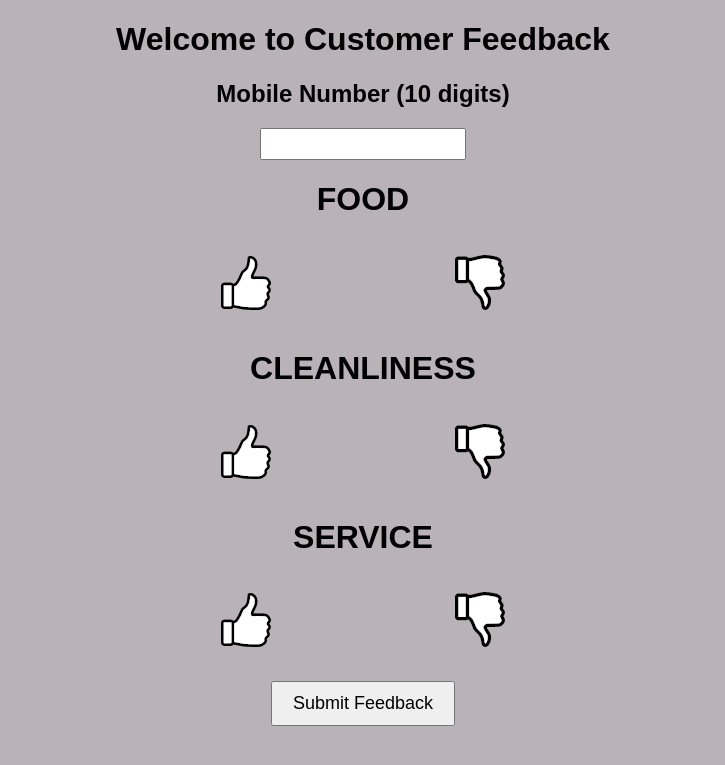
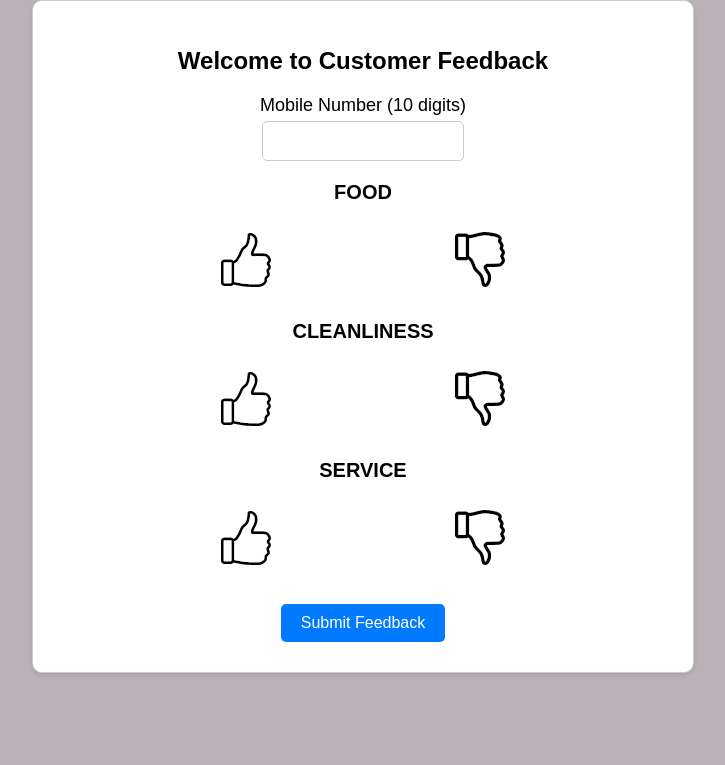
Before and after one commit to parthmpatel1110/kiosk_application, a Flask app: page / in a window 1280 px wide. Shown: the top 765 px of the page, without its empty margins (277-1002 px from the left). Run offline with Flask 3, Linux system fonts and the light colour scheme.

Commit message:
styling done

```diff
--- a/templates/index.html
+++ b/templates/index.html
@@ -30,7 +30,7 @@
         /* Add styles to the selected radio label */
         .radio-label.selected {
             border-color: #007bff;
-            background-color: #f0f0f0;
+            background-color: #868282;
         }
 
         .new-line {
@@ -43,14 +43,80 @@
             padding: 10px 20px; /* Adjust padding for height and width */
         }
 
-        input[type="text"][name="mobile_number"] {
-            width: 15%; /* Adjust the width as needed */
-            padding: 5px; /* Add padding for better spacing */
-            font-size: 16px; /* Adjust the font size as needed */
+        .form-container {
+            text-align: center;
+            max-width: 600px;
+            margin: 0 auto;
+            padding: 30px;
+            border: 1px solid #ccc;
+            border-radius: 10px;
+            background-color: #fff;
+            box-shadow: 0 2px 4px rgba(0, 0, 0, 0.1);
+        }
+
+        /* Style headings */
+        .title {
+            font-size: 24px;
+            margin-bottom: 20px;
+        }
+
+
+        h1 {
+            font-size: 20px; /* Adjust the size as needed */
+        }
+
+        .radio-group h2 {
+            font-size: 18px;
+            margin-bottom: 10px;
+        }
+
+        /* Style input container */
+        .input-container {
+            text-align: center;
+            margin-bottom: 20px;
+        }
+
+        .input-container label {
+            display: block;
+            font-size: 18px;
+            margin-bottom: 5px;
+        }
+
+        .input-container input {
+            width: 30%;
+            padding: 10px;
+            font-size: 16px;
+            border: 1px solid #ccc;
+            border-radius: 5px;
             text-align: center;
         }
+
+        .error-message {
+            color: red;
+            font-size: 14px;
+            margin-top: 5px;
+        }
+
+        /* Style submit container */
+        .submit-container {
+            margin-top: 20px;
+        }
+
+        .submit-container input[type="submit"] {
+            background-color: #007bff;
+            color: #fff;
+            padding: 10px 20px;
+            border: none;
+            border-radius: 5px;
+            cursor: pointer;
+            font-size: 16px;
+        }
+
+    /* ... (your other styles) ... */
+
     </style>
     <script>
+
         window.onload = function () {
             const radioGroups = document.querySelectorAll('.radio-group');
             const form = document.forms[0];
@@ -110,16 +176,21 @@
 
             setInterval(autoSubmit, 2000); // Check every 1 second
 
+
+
         };
 
     </script>
 </head>
 <body>
-    <h1>Welcome to Customer Feedback</h1>
-    <form action="/submit_feedback" method="post">
-        <h2>Mobile Number (10 digits)</h2>
-        <input type="text" name="mobile_number" pattern="[0-9]{10}" title="Please enter a 10-digit mobile number" required>
-        <p id="error-message" style="color: red;"></p>
+    <div class="form-container">
+        <h1 class="title">Welcome to Customer Feedback</h1>
+        <form id="feedback-form" action="/submit_feedback" method="post">
+            <div class="input-container">
+                <label for="mobile_number">Mobile Number (10 digits)</label>
+                <input type="text" id="mobile_number" name="mobile_number" pattern="[0-9]{10}" title="Please enter a 10-digit mobile number" required>
+                <p class="error-message" id="error-message"></p>
+            </div>
             <div class="radio-group">
                 <h1>FOOD</h1>
                 <label class="radio-label">
@@ -156,9 +227,10 @@
                 </label>
             </div>
 
-        <div class="new-line">
+            <div class="submit-container">
                 <input type="submit" value="Submit Feedback">
             </div>
         </form>
+    </div>
 </body>
 </html>
```
Also changed, not shown: templates/thank_you.html (+51 -23 lines), 1 other file. Lines whose indentation alone changed are shown as unchanged.
